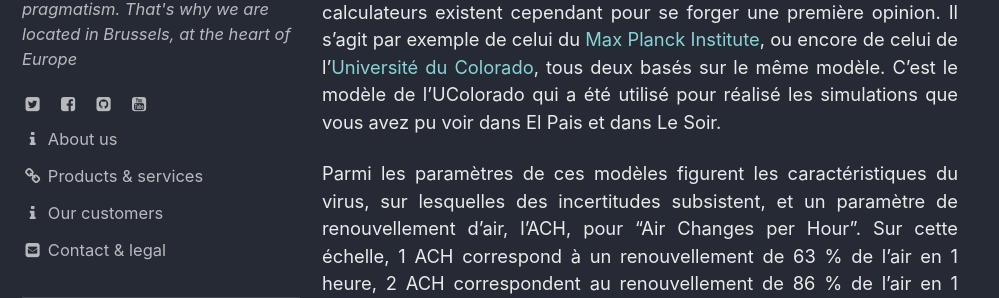
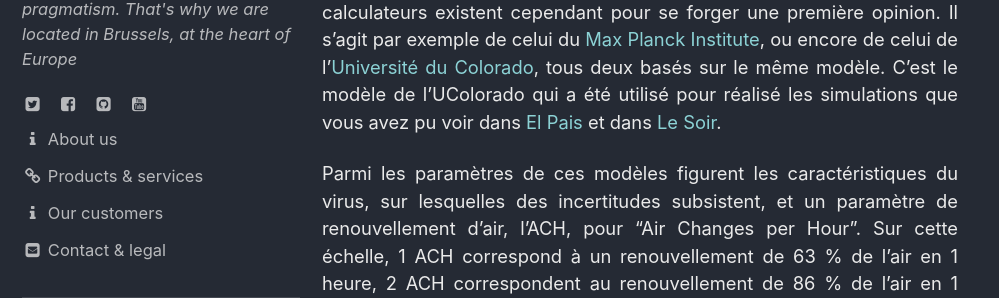
Before and after one commit to ccloquet/ccloquet.github.io, a Jekyll site: the page built from _posts/2020-12-31-ICT-aerosols.md, in a window 1280 px wide and 900 px high, scrolled down 344 px. Shown: the part 204-502 px from the top of the window, without its empty margins (0-999 px from the left). Built offline with Jekyll 4.4.1, drawn with Linux system fonts in a browser that asks for light colours; cached includes are drawn as plain includes; part of the change alters nothing that is shown.

Commit message:
Update 2020-12-31-ICT-aerosols.md

```diff
--- a/_posts/2020-12-31-ICT-aerosols.md
+++ b/_posts/2020-12-31-ICT-aerosols.md
@@ -10,7 +10,7 @@ Les contre-mesures aux gouttelettes et aux contacts sont assez bien connus (dist
 
 Mais quel est le risque associé à une situation donnée et combien d'air faut-il renouveler ?
 
-La réponse n'est pas simple et fait encore l'objet de recherches. Des calculateurs existent cependant pour se forger une première opinion. Il s'agit par exemple de celui du [Max Planck Institute](https://mpic.de/4747361/risk-calculator?en), ou encore de celui de l'[Université du Colorado](https://docs.google.com/spreadsheets/d/16K1OQkLD4BjgBdO8ePj6ytf-RpPMlJ6aXFg3PrIQBbQ/edit#gid=1492878576), tous deux basés sur le même modèle. C'est le modèle de l'UColorado qui a été utilisé pour réalisé les simulations que vous avez pu voir dans El Pais et dans Le Soir.
+La réponse n'est pas simple et fait encore l'objet de recherches. Des calculateurs existent cependant pour se forger une première opinion. Il s'agit par exemple de celui du [Max Planck Institute](https://mpic.de/4747361/risk-calculator?en), ou encore de celui de l'[Université du Colorado](https://docs.google.com/spreadsheets/d/16K1OQkLD4BjgBdO8ePj6ytf-RpPMlJ6aXFg3PrIQBbQ/edit#gid=1492878576), tous deux basés sur le même modèle. C'est le modèle de l'UColorado qui a été utilisé pour réalisé les simulations que vous avez pu voir dans [El Pais](https://english.elpais.com/society/2020-10-28/a-room-a-bar-and-a-class-how-the-coronavirus-is-spread-through-the-air.html) et dans [Le Soir](https://plus.lesoir.be/336123/article/2020-11-12/un-salon-un-bar-et-une-classe-comment-se-transmet-le-coronavirus-dans-lair).
 
 Parmi les paramètres de ces modèles figurent les caractéristiques du virus, sur lesquelles des incertitudes subsistent, et un paramètre de renouvellement d'air, l'ACH, pour "Air Changes per Hour". Sur cette échelle, 1 ACH correspond à un renouvellement de 63 % de l'air en 1 heure, 2 ACH correspondent au renouvellement de 86 % de l'air en 1 heure, etc. À noter que ces modèles se basent sur une hypothèse de mixage parfait de l'air, qui ne sera pas valide dans tous les cas, notamment pour les espaces de plus de 300 m³.
 
```
